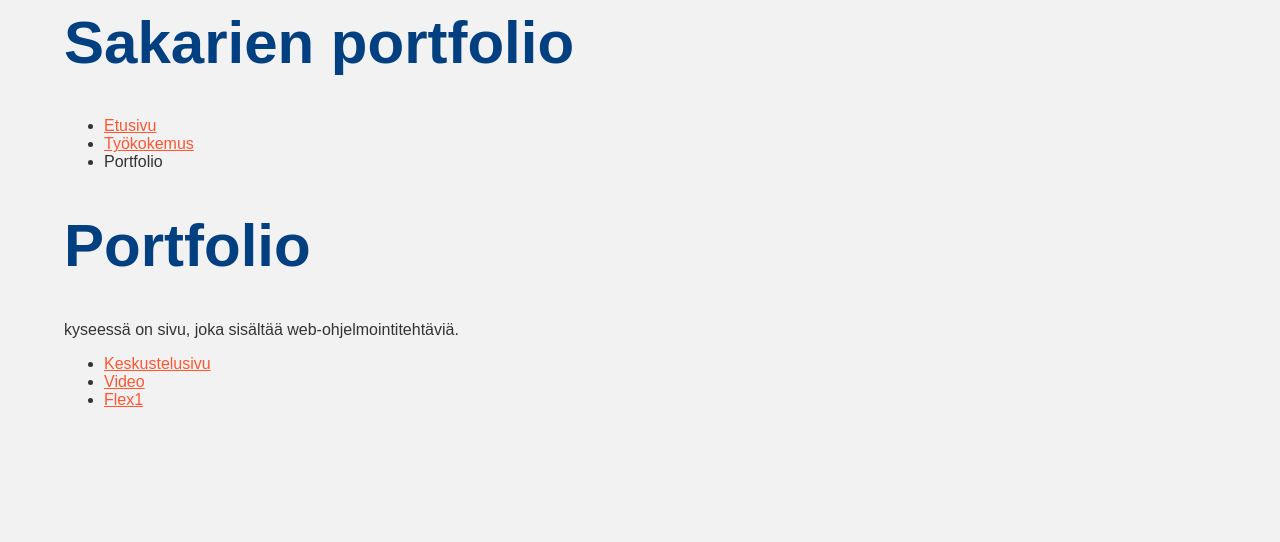
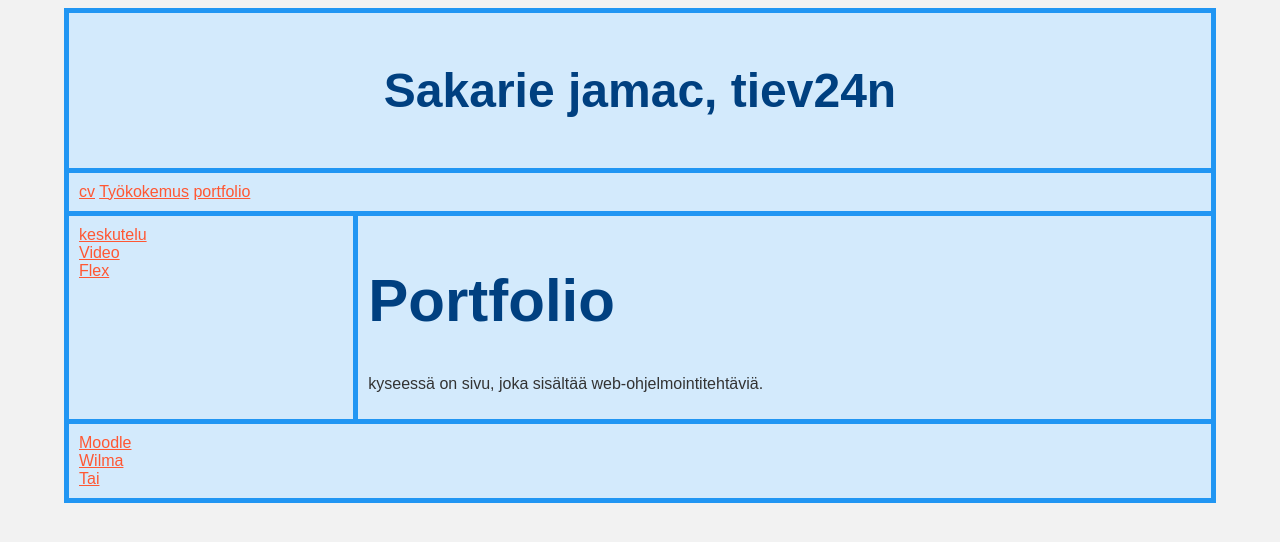
Before and after one commit to Sakarieois/sakarien-projekti, a plain HTML site: page portfolio.html in a window 1280 px wide. Drawn offline with Linux system fonts and the light colour scheme.

Commit message:
uusi portfolio

```diff
--- /dev/null
+++ b/girip2.css
@@ -0,0 +1,33 @@
+.container {
+    display: grid;
+    grid-template-areas:
+      "header header"
+      "nav nav"
+      "menu content"
+      "footer footer";
+
+    grid-template-columns: 1fr 3fr;
+    gap: 5px;
+    background-color: #2196F3;
+    padding: 5px;
+  }
+  .container > div {
+    background-color: rgba(255, 255, 255, 0.8);
+    padding: 10px;
+  }
+  .container > div.header {
+    grid-area: header;
+    text-align: center;
+  }
+  .container > div.menu {
+    grid-area: menu;
+  }
+  .container > div.content {
+    grid-area: content;
+  }
+  .container > div.footer {
+    grid-area: footer;
+  }
+  .container > div.nav {
+    grid-area: nav;
+  }
--- a/portfolio.html
+++ b/portfolio.html
@@ -3,21 +3,27 @@
     <meta charset="UTF-8">
     <meta name="viewport" content="width=device-width, initial-scale=1.0">
     <link rel="stylesheet" href="../jalkapallo.css">
+    <link rel="stylesheet" href="girip2.css">
     <meta name="description" content="Tervetuloa portfolion">
     <meta name="keywords" content="Portfolio">
     <meta name="author" content="Sakarie">
     <title>Portfolio</title>
 </head>
 <body>
-    <h1>Sakarien portfolio</h1>
+    <div class="container">
+            <div class="header"><h2>Sakarie jamac, tiev24n</h2></div>
+            <div class="nav"><a href="index.html">cv</a>
+                <a href="työkokemus.html">Työkokemus</a>
+                <a href="portfolio.html">portfolio</a> </div>
+        <div class="menu"><a href="./portfolio-sivu/keskustelu.html">keskutelu</a><br><a href="./portfolio-sivu/video1.html">Video</a><br><a href="./portfolio-sivu/flex1.html">Flex</a></div>
+        <div class="content">
             <nav>
                 <ul>
                     <div>
-            <li><a href="../index.html">Etusivu</a></li>
-            <li><a href="../työkokemus.html">Työkokemus</a></li>
 
 
-            <li>Portfolio</a></li>
+
+
                 </div>
                 </ul>
             </nav>
@@ -26,12 +32,16 @@
 
 
             <nav>
-        <ul>
-            <li><a href="../portfolio-sivu/keskustelu.html">Keskustelusivu</a></li>
-            <li><a href="video1.html">Video</a></li>
-            <li><a href="flex1.html">Flex1</a></li>
-        </ul>
+
             </nav>
+        </div>
+        <div class="footer"><a href="https://taito.edu.turku.fi/my/">Moodle</a><br><a href="https://turku.inschool.fi/">Wilma</a><br><a href="https://tai.fi/">Tai</a></div>
+        </div>
+
+
+
+
+    </div>
 
 
 </body>
```
Also changed, not shown: flex1.html (+31 -9 lines), index.html (+2 -2 lines), keskustelu.html (+8 -6 lines), työkokemus.html (+1 -1 lines), video1.html (+16 -4 lines). Lines whose indentation alone changed are shown as unchanged.
